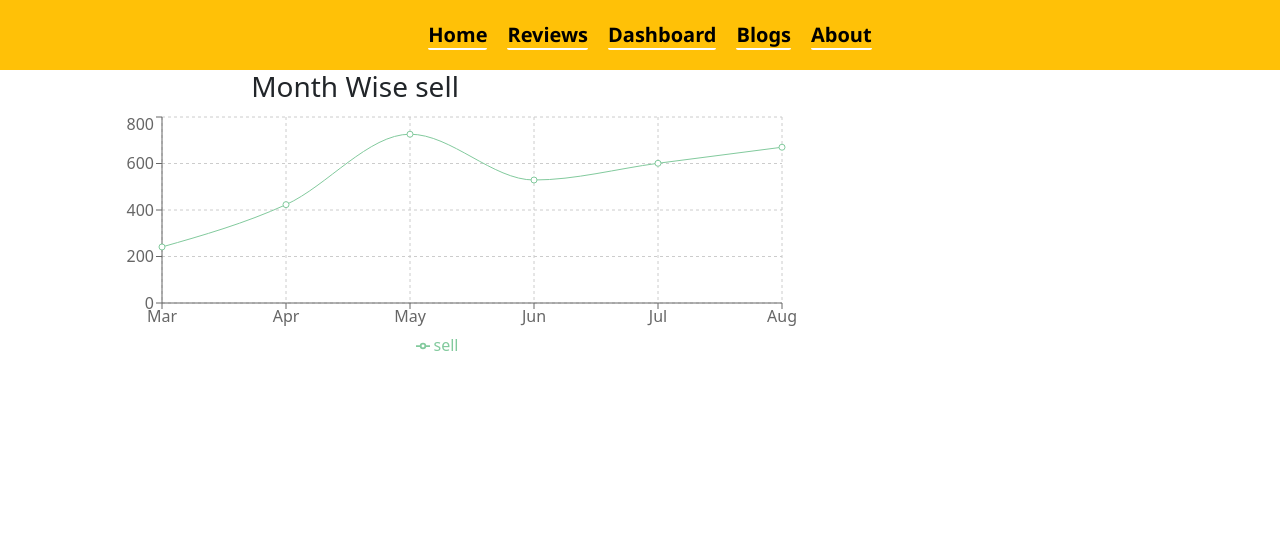
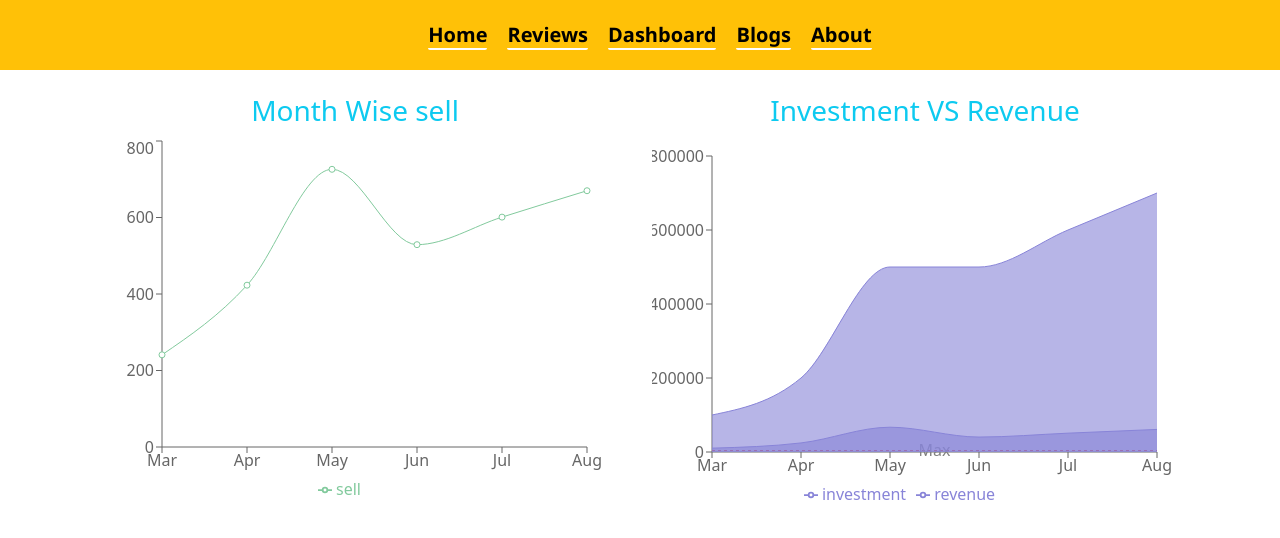
Before and after one commit to CodeWithShamim/product-analysis-website, a React (Create React App) app: page /dashboard in a window 1280 px wide. Shown: the top 538 px of the page. Built offline with nearby package versions, Linux system fonts and the light colour scheme.

Commit message:
chart setion complete

```diff
--- a/src/components/Dashboard/Dashboard.js
+++ b/src/components/Dashboard/Dashboard.js
@@ -60,34 +60,37 @@ const Dashboard = () => {
     },
   ];
   return (
-    <div className="container">
-      <div className="row">
+    <div className="container mt-4">
+      <div className="row g-4">
         <div className="col-md-6">
-          <h3>Month Wise sell</h3>
+          <h3 className="text-info">Month Wise sell</h3>
+          <ResponsiveContainer width="98%" height="90%">
             <LineChart
               width={730}
               height={250}
               data={data}
               margin={{ top: 5, right: 30, left: 20, bottom: 5 }}
             >
-            <CartesianGrid strokeDasharray="3 3" />
+              {/* <CartesianGrid strokeDasharray="3 3" /> */}
               <XAxis dataKey="month" />
               <YAxis />
               <Tooltip />
               <Legend />
               <Line type="monotone" dataKey="sell" stroke="#82ca9d" />
             </LineChart>
+          </ResponsiveContainer>
         </div>
         {/* ------------------------- */}
-        <div>
-          <ResponsiveContainer width={700} height="80%">
+        <div className="col-md-6">
+          <h3 className="text-info">Investment VS Revenue</h3>
+          <ResponsiveContainer width="98%" height="90%">
             <AreaChart
               data={data}
               margin={{ top: 20, right: 30, left: 0, bottom: 0 }}
             >
-              <XAxis dataKey="investment" />
+              <XAxis dataKey="month" />
               <YAxis />
-              <CartesianGrid strokeDasharray="3 3" />
+              {/* <CartesianGrid strokeDasharray="3 3" /> */}
               <Tooltip />
               <ReferenceLine x="Page C" stroke="green" label="Min PAGE" />
               <ReferenceLine
@@ -96,14 +99,20 @@ const Dashboard = () => {
                 stroke="red"
                 strokeDasharray="3 3"
               />
-
               <Tooltip />
               <Area
                 type="monotone"
-                dataKey="month"
+                dataKey="investment"
                 stroke="#8884d8"
                 fill="#8884d8"
               />
+              <Area
+                type="monotone"
+                dataKey="revenue"
+                stroke="#8884d8"
+                fill="#8884d8"
+              />
+              <Legend />
             </AreaChart>
           </ResponsiveContainer>
         </div>
```
Lines whose indentation alone changed are shown as unchanged.
